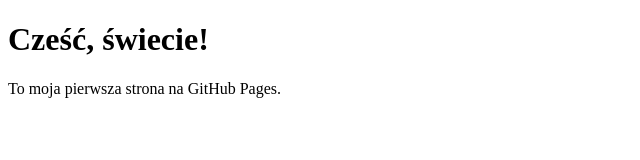
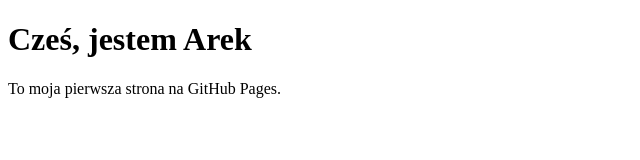
Before and after one commit to Arkadii30/repositorium, a plain HTML site: page index.html in a window 1280 px wide. Shown: the whole page, without its empty margins (0-640 px from the left). Drawn offline with Linux system fonts and the light colour scheme.

Commit message:
Update header text in index.html

```diff
--- a/index.html
+++ b/index.html
@@ -2,7 +2,7 @@
 <html lang="pl">
 <head><meta charset="UTF-8"><title>Moja strona</title></head>
 <body>
-  <h1>Cześć, świecie!</h1>
+  <h1>Cześ, jestem Arek</h1>
   <p>To moja pierwsza strona na GitHub Pages.</p>
 </body>
 </html>
```
